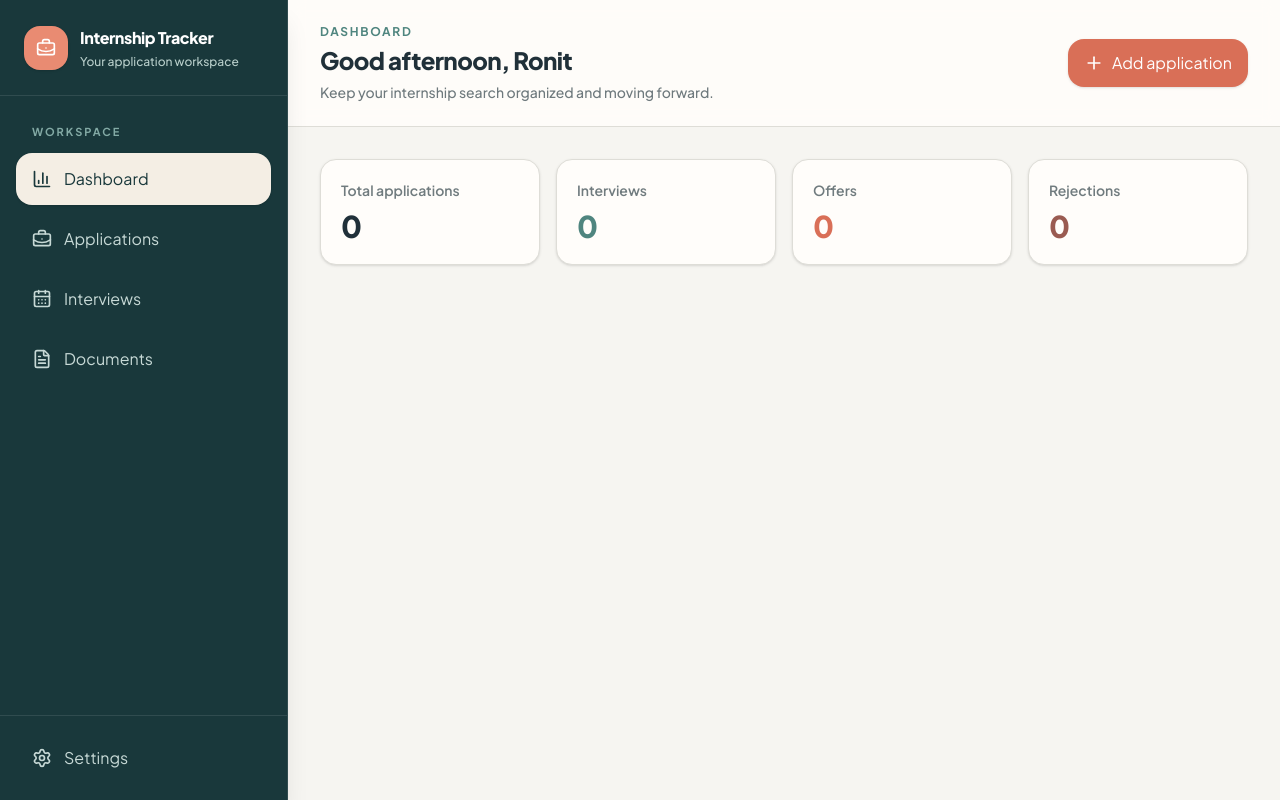
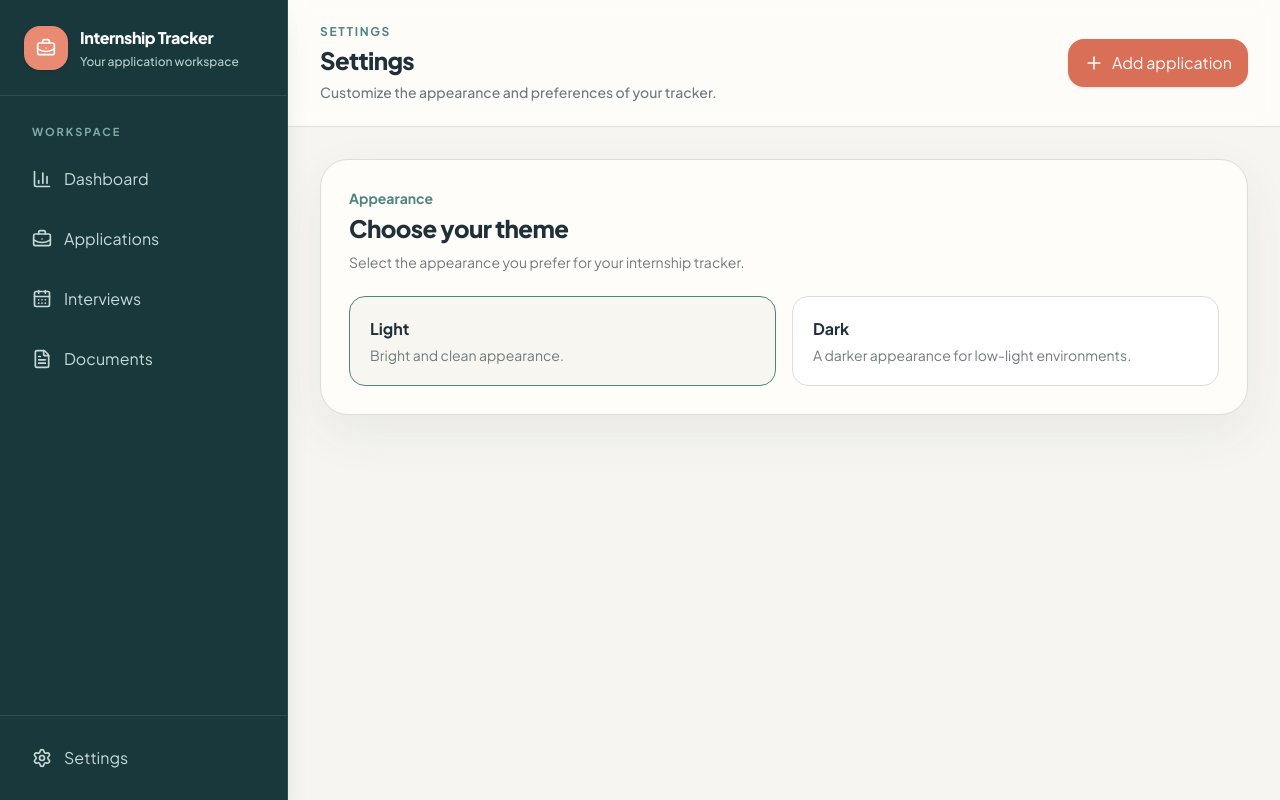
Before and after one commit to ronitbhanot4/internship-tracker, a React (Vite) app: page / in a window 1280 px wide. Both pictures are taken after a click on the button "Settings". Built offline with nearby package versions, Linux system fonts and the light colour scheme.

Commit message:
add theme settings interface

```diff
--- a/src/App.tsx
+++ b/src/App.tsx
@@ -108,8 +108,9 @@ function App() {
   "newest" | "oldest" | "companyAZ" | "companyZA"
 >("newest");
   const [activePage, setActivePage] = useState<
-  "Dashboard" | "Applications" | "Interviews" | "Documents"
+  "Dashboard" | "Applications" | "Interviews" | "Documents" | "Settings"
 >("Dashboard");
+  const [theme, setTheme] = useState<"light" | "dark">("light");
   useEffect(() => {
   localStorage.setItem(
     "internshipApplications",
@@ -355,6 +356,10 @@ const handleEdit = (application: Application) => {
         <div className="border-t border-white/10 p-4">
           <button
             type="button"
+            onClick={() => {
+              setActivePage("Settings");
+              setIsSidebarOpen(false);
+              }}
             className="flex w-full items-center gap-3 rounded-2xl px-4 py-3.5 text-sm font-semibold text-[#c7d9d6] transition hover:bg-white/10 hover:text-white"
           >
             <Settings className="h-5 w-5" />
@@ -388,7 +393,9 @@ const handleEdit = (application: Application) => {
     ? "Applications"
     : activePage === "Interviews"
       ? "Interviews"
-        : "Documents"}
+      : activePage === "Documents"
+        ? "Documents"
+        : "Settings"}
 </h1>
 
 <p className="mt-1.5 text-sm font-medium text-[#6e797d]">
@@ -398,13 +405,24 @@ const handleEdit = (application: Application) => {
     ? "Manage and track all of your internship applications."
     : activePage === "Interviews"
       ? "Keep track of your upcoming and completed interviews."
-        : "Keep your resumes, cover letters, and application documents organized."}
+      : activePage === "Documents"
+        ? "Keep your resumes, cover letters, and application documents organized."
+        : "Customize the appearance and preferences of your tracker."}
 </p>
               </div>
             </div>
 
             <button
               type="button"
+              onClick={() => {
+  setActivePage("Applications");
+  setTimeout(() => {
+    window.scrollTo({
+      top: 0,
+      behavior: "smooth",
+    });
+  }, 0);
+}}
               className="inline-flex items-center gap-2 rounded-2xl bg-[#d96f57] px-4 py-3 text-sm font-bold text-white shadow-sm transition hover:-translate-y-0.5 hover:bg-[#c95f49] hover:shadow-md"
             >
               <Plus className="h-5 w-5" />
@@ -414,6 +432,7 @@ const handleEdit = (application: Application) => {
               </span>
 
               <span className="sm:hidden">Add</span>
+
             </button>
           </div>
         </header>
@@ -870,6 +889,70 @@ const handleEdit = (application: Application) => {
 </div>
   </section>
 )}
+{activePage === "Settings" && (
+  <section className="rounded-[28px] border border-[#deddd7] bg-[#fffdfa] p-7 shadow-[0_18px_50px_rgba(54,70,70,0.07)]">
+    <div className="mb-6">
+      <p className="text-sm font-bold text-[#4f857f]">
+        Appearance
+      </p>
+
+      <h2 className="mt-1 text-2xl font-extrabold tracking-tight text-[#203039]">
+        Choose your theme
+      </h2>
+
+      <p className="mt-2 text-sm text-[#707b7e]">
+        Select the appearance you prefer for your internship tracker.
+      </p>
+    </div>
+
+    <div className="grid gap-4 sm:grid-cols-2">
+      <button
+        type="button"
+        onClick={() => setTheme("light")}
+        className={`rounded-2xl border p-5 text-left transition ${
+          theme === "light"
+            ? "border-[#4f857f] bg-[#f8f6f0]"
+            : "border-[#deddd7] bg-white"
+        }`}
+      >
+        <p className="font-bold text-[#203039]">Light</p>
+        <p className="mt-1 text-sm text-[#707b7e]">
+          Bright and clean appearance.
+        </p>
+      </button>
+
+      <button
+        type="button"
+        onClick={() => setTheme("dark")}
+        className={`rounded-2xl border p-5 text-left transition ${
+          theme === "dark"
+            ? "border-[#4f857f] bg-[#26383a]"
+            : "border-[#deddd7] bg-white"
+        }`}
+      >
+        <p
+          className={
+            theme === "dark"
+              ? "font-bold text-white"
+              : "font-bold text-[#203039]"
+          }
+        >
+          Dark
+        </p>
+
+        <p
+          className={
+            theme === "dark"
+              ? "mt-1 text-sm text-[#c7d9d6]"
+              : "mt-1 text-sm text-[#707b7e]"
+          }
+        >
+          A darker appearance for low-light environments.
+        </p>
+      </button>
+    </div>
+  </section>
+)}
         </div>
       </main>
     </div>
```
Lines whose indentation alone changed are shown as unchanged.
